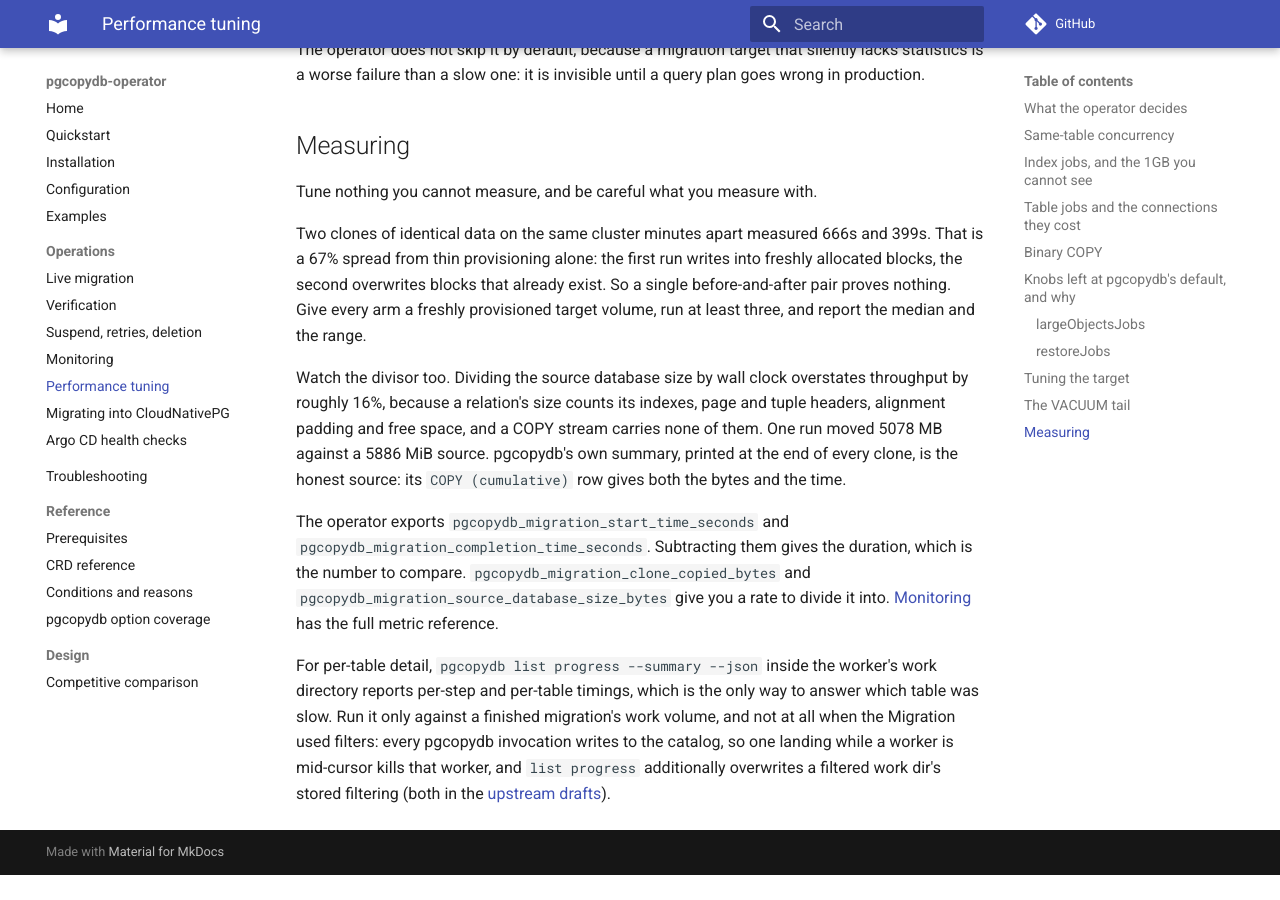
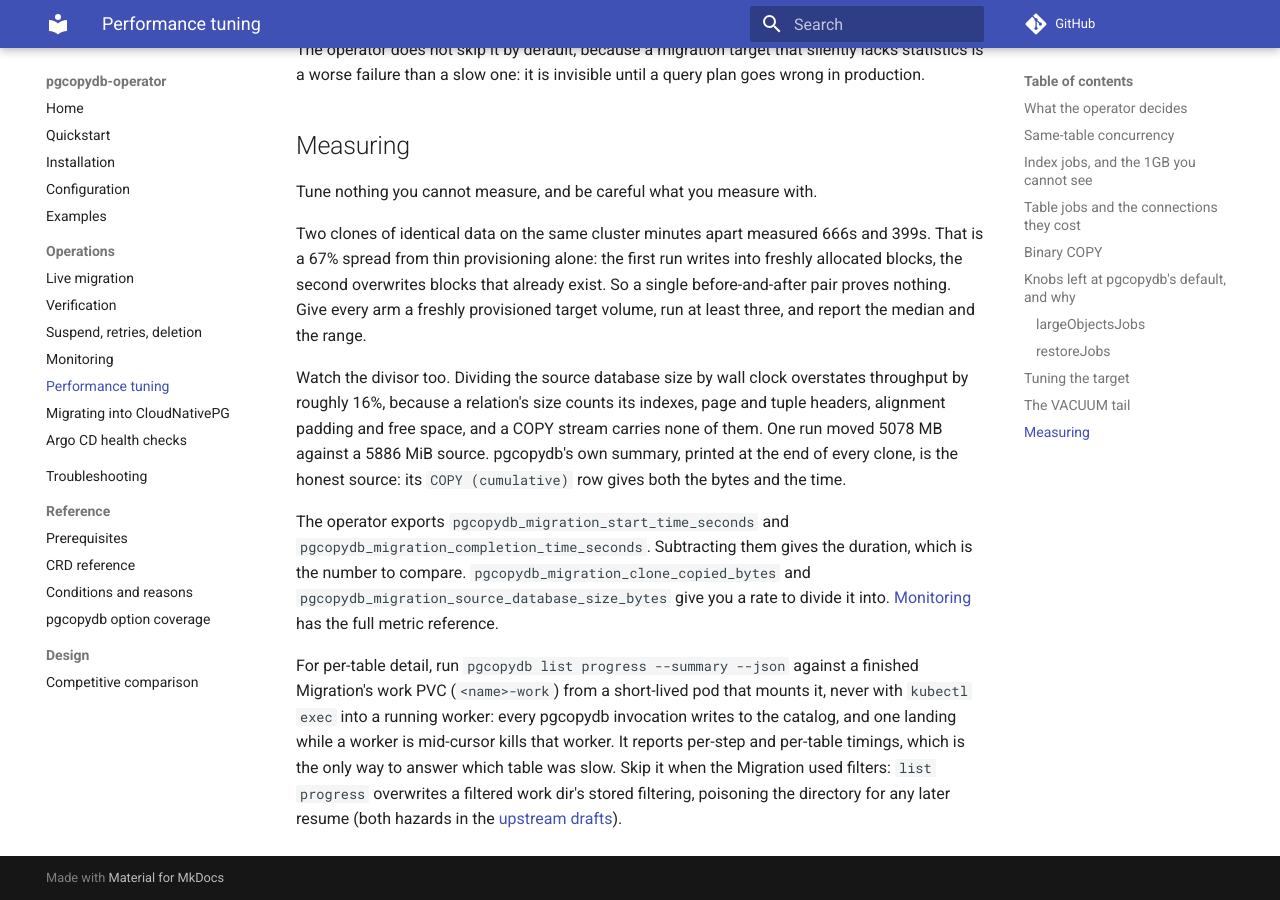
Before and after one commit to ydixken/pgcopydb-operator, an MkDocs documentation site: the page built from docs/operations/performance.md, in a window 1280 px wide and 900 px high, scrolled down 5180 px. Built offline with MkDocs 1.6.1 and Material for MkDocs 9.7.7, drawn with Linux system fonts in a browser that asks for light colours; comment, search, counter and statistics services are not loaded; before the commit the page ends 6055 px from its top, so only the background shows below that.

Commit message:
docs: lead with the constraint, and point the drafts link somewhere real
The list progress advice put the command first and the hazard second, so
a reader skimming for "which table was slow" lifted a recipe that can
kill a running migration. Worse, the two halves disagreed about where to
run it: the instruction said "the worker's work directory", which means a
running pod and names the exact hazard, while the caveat said a finished
migration's work volume and never said how to reach one without a pod. The
dangerous reading was actionable and the safe one was a dead end.

Now the constraint shares the sentence with the command, the object is
the work PVC, and the safe path is spelled out as a short-lived pod that
mounts it.

Both links to the upstream drafts were dead on the published site, since
mkdocs.yml excludes research/. They use the absolute GitHub URL that
comparison.md already established for that target.

```diff
--- a/docs/operations/performance.md
+++ b/docs/operations/performance.md
@@ -184,5 +184,6 @@ Subtracting them gives the duration, which is the number to compare.
 `pgcopydb_migration_clone_copied_bytes` and `pgcopydb_migration_source_database_size_bytes` give you a rate to divide it into.
 [Monitoring](monitoring.md) has the full metric reference.
 
-For per-table detail, `pgcopydb list progress --summary --json` inside the worker's work directory reports per-step and per-table timings, which is the only way to answer which table was slow.
-Run it only against a finished migration's work volume, and not at all when the Migration used filters: every pgcopydb invocation writes to the catalog, so one landing while a worker is mid-cursor kills that worker, and `list progress` additionally overwrites a filtered work dir's stored filtering (both in the [upstream drafts](../research/upstream-issues.md)).
+For per-table detail, run `pgcopydb list progress --summary --json` against a finished Migration's work PVC (`<name>-work`) from a short-lived pod that mounts it, never with `kubectl exec` into a running worker: every pgcopydb invocation writes to the catalog, and one landing while a worker is mid-cursor kills that worker.
+It reports per-step and per-table timings, which is the only way to answer which table was slow.
+Skip it when the Migration used filters: `list progress` overwrites a filtered work dir's stored filtering, poisoning the directory for any later resume (both hazards in the [upstream drafts](https://github.com/ydixken/pgcopydb-operator/blob/main/docs/research/upstream-issues.md)).
```
Also changed, not shown: docs/operations/live-migration.md (+1 -1 lines).
